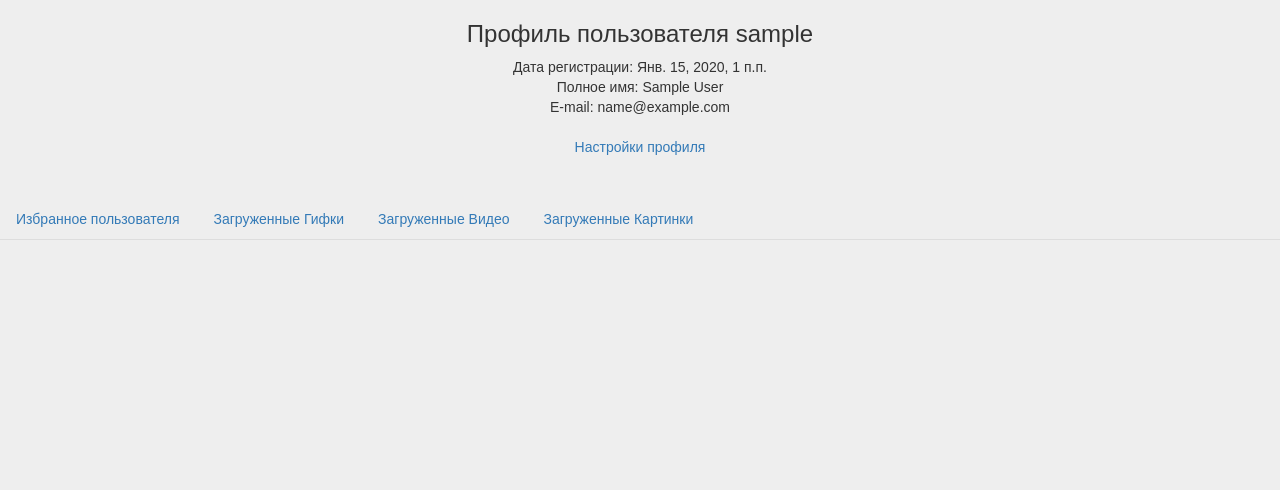
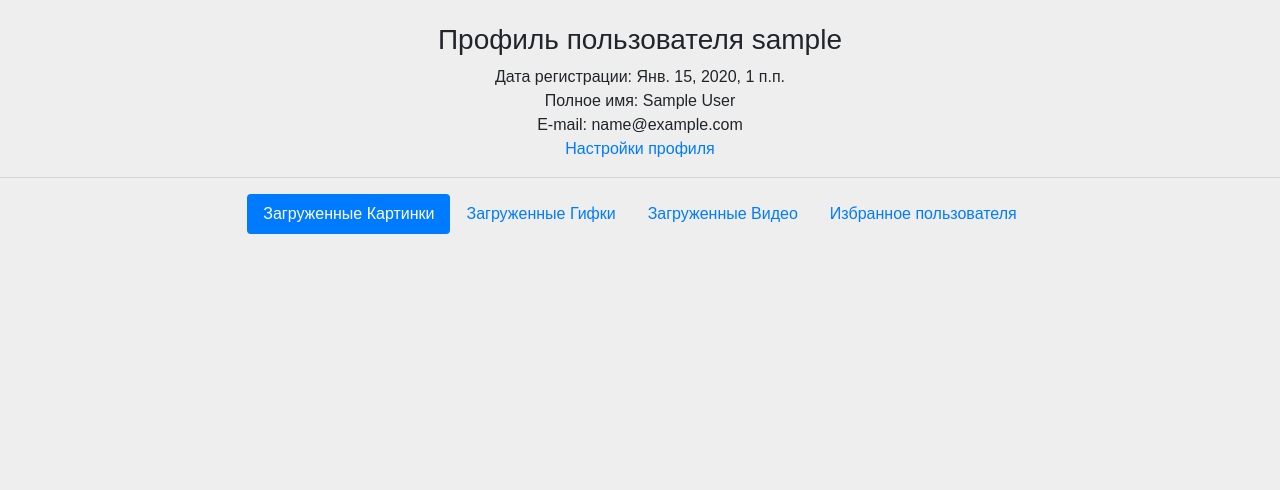
Before and after one commit to endlessnights/gifcol_proj, a Django app: a page that uses gifcol_app/templates/app/base.html in a window 1280 px wide. Shown: the part 271-761 px from the top of the page. Run offline with Django 3.2, Linux system fonts and the light colour scheme; a user stored in the database is signed in; tables that the repository leaves empty hold one stand-in row (values such as "Sample post"); some libraries are stand-ins or nearby versions.

Commit message:
Поправил внешний вид

```diff
--- a/gifcol_app/static/css/main.css
+++ b/gifcol_app/static/css/main.css
@@ -30,7 +30,7 @@ img, video {
 /* Bordered masonry */
 .masonrygal.bordered {
   column-rule: 1px solid #eee;
-  column-gap: 50px;
+  column-gap: 20px;
 }
 
 .masonrygal.bordered .brick {
--- a/gifcol_app/templates/app/base.html
+++ b/gifcol_app/templates/app/base.html
@@ -3,9 +3,9 @@
 <head>
     {% load static %}
         <link rel="stylesheet" href="{% static 'css/main.css' %}"/>
-    <link rel="stylesheet" href="https://maxcdn.bootstrapcdn.com/bootstrap/3.4.1/css/bootstrap.min.css">
-    <script src="https://ajax.googleapis.com/ajax/libs/jquery/3.5.1/jquery.min.js"></script>
-    <script src="https://maxcdn.bootstrapcdn.com/bootstrap/3.4.1/js/bootstrap.min.js"></script>
+    <link rel="stylesheet" href="https://maxcdn.bootstrapcdn.com/bootstrap/4.3.0/css/bootstrap.min.css">
+    <script src="https://code.jquery.com/jquery-3.5.1.slim.min.js"></script>
+    <script src="https://stackpath.bootstrapcdn.com/bootstrap/4.5.0/js/bootstrap.min.js"></script>
     <link rel="stylesheet" href="{% static 'css/lightbox.min.css' %}"/>
     <link rel="stylesheet" href="{% static 'css/animated-masonry-gallery.css' %}"/>
     <script type="text/javascript" src="{% static 'js/jquery-2.js' %}"></script>
@@ -16,29 +16,52 @@
     <title>Meme Archive</title>
 </head>
 <body>
-<nav class="navbar navbar-light" style="background-color: #e3f2fd;margin-bottom:0px;">
-    <a class="navbar-brand" href="/">Гифки</a>
-    <a class="navbar-brand" href="/video">Видео</a>
-    <a class="navbar-brand" href="/img">Картинки</a>
-    {% if user.is_authenticated %}
-    <button style="margin-top:0.5em;margin-left:50px;" class="btn btn-success"><a style="color:white;" href="/new">Загрузить файл</a></button>
-    <div class="dropdown" style="float:right;">
-        <button class="dropbtn">{{request.user.get_short_name}} [{{request.user.username}}]</button>
-        <div class="dropdown-content">
-            <a href="{% url 'get_user_profile' username=request.user %}">Профиль</a>
-            <a href="/user/settings/">Настройки</a>
-            <a href="/logout">Выйти</a>
-        </div>
-    </div>
-    {%endif%}
+
+<nav class="navbar navbar-expand-lg navbar-light" style="background-color: #e3f2fd;">
+    <a class="navbar-brand" href="/">FunGif</a>
+    <button class="navbar-toggler" type="button" data-toggle="collapse" data-target="#navbarText" aria-controls="navbarText" aria-expanded="false" aria-label="Toggle navigation">
+    <span class="navbar-toggler-icon"></span>
+  </button>
+  <div class="collapse navbar-collapse" id="navbarText">
+    <ul class="navbar-nav mr-auto">
+        <li class="nav-item">
+            <a class="nav-link" href="/">Гифки</a>
+        </li>
+        <li class="nav-item">
+            <a class="nav-link" href="/video">Видео</a>
+        </li>
+        <li class="nav-item">
+            <a class="nav-link" href="/img">Картинки</a>
+        </li>
+    </ul>
+      <span class="navbar-text">
+      {% if user.is_authenticated %}
+          <div class="btn-group" role="group">
+              <button type="button" class="btn btn-success"><a style="color:white;" href="/new">Загрузить файл</a></button>
+              <div class="btn-group" role="group">
+                  <button id="btnGroupDrop1" type="button" class="btn btn-secondary dropdown-toggle" data-toggle="dropdown" aria-haspopup="true" aria-expanded="false">
+                      {{request.user.get_short_name}} [{{request.user.username}}]
+                  </button>
+                  <div class="dropdown-menu" style="min-width: 8rem;" aria-labelledby="btnGroupDrop1">
+                      <a class="dropdown-item" href="{% url 'get_user_profile' username=request.user %}">Профиль</a>
+                      <a class="dropdown-item" href="/user/settings/">Настройки</a>
+                      <a class="dropdown-item" href="/logout">Выйти</a>
+                  </div>
+              </div>
+          </div>
+          {% endif %}
+
     {% if not user.is_authenticated %}
-    <form style="float:right;padding-top:1em;" id="login" method="post" action="{% url 'a_login' %}">
+
+    <form class="form-inline" id="login" method="post" action="{% url 'a_login' %}">
         {% csrf_token %}
-        <input style="width:120px;" type="text" name="username" id="InputUsername"  placeholder="Введите логин">
-        <input style="width:120px;" type="password" name="password" id="InputPassword" placeholder="Введите пароль">
-        <button style="margin-left:2px;" type="submit"> Войти</button>
+        <input class="form-control mb-2 mr-sm-2" type="text" name="username"  placeholder="Введите логин">
+        <input class="form-control mb-2 mr-sm-2" type="password" name="password" placeholder="Введите пароль">
+        <button class="btn btn-secondary mb-2" type="submit"> Войти</button>
     </form>
     {%endif%}
+    </span>
+  </div>
 </nav>
 {% block content %}
 {% endblock %}
--- a/gifcol_app/templates/app/edit.html
+++ b/gifcol_app/templates/app/edit.html
@@ -1,4 +1,4 @@
-{% extends 'app/base-img.html' %}
+{% extends 'app/base.html' %}
 {% block content %}
 {% load crispy_forms_tags %}
 {% if user.is_authenticated %}
--- a/gifcol_app/templates/app/user_profile.html
+++ b/gifcol_app/templates/app/user_profile.html
@@ -21,36 +21,27 @@
 }
 </style>
 <div class="parallax"></div>
-    <div class="row" style="margin:15px;" align="center">
-            <h3>Профиль пользователя {{ user.username }}</h3>
-                        <div class="row">
-               <div class="col-sm-12" title="{{user.date_joined|timesince}} назад">
-                  Дата регистрации: {{user.date_joined}}
-               </div>
-            </div>
-        <div class="row">
-                    <div class="col-sm-12">
-                  Полное имя: {{user.get_full_name}}
-                    </div>
-                </div>
-        {% if request.user == user %}
-            <div class="row">
-               <div class="col-sm-12">
-                  E-mail: {{user.email}}
-               </div>
-            </div>
-            <br>
-            <div class="row">
-               <div class="col-sm-12">
-                  <a href="/user/settings/">Настройки профиля</a>
-               </div>
-            </div>
-        {% endif %}
-    </div>
+<br>
+<div class="container">
+  <div class="row" align="center">
+    <div class="col"><h3>Профиль пользователя {{ user.username }}</h3></div>
+    <div class="w-100"></div>
+    <div class="col">Дата регистрации: {{user.date_joined}}</div>
+    <div class="w-100"></div>
+    <div class="col">Полное имя: {{user.get_full_name}}</div>
+      {% if request.user == user %}
+    <div class="w-100"></div>
+    <div class="col">E-mail: {{user.email}}</div>
+    <div class="w-100"></div>
+    <div class="col"><a href="/user/settings/">Настройки профиля</a></div>
+      {% endif %}
+  </div>
+</div>
+
     <hr>
-<ul class="nav nav-tabs" id="myTab" role="tablist">
+<ul class="nav nav-pills mb-3" id="myTab" role="tablist" style="justify-content: center;">
   <li class="nav-item">
-    <a class="nav-link active" id="user_favs_tab" data-toggle="tab" href="#user_favs" role="tab" aria-controls="home" aria-selected="true">Избранное пользователя</a>
+    <a class="nav-link active" id="user_favs_tab" data-toggle="tab" href="#user_favs" role="tab" aria-controls="home" aria-selected="true">Загруженные Картинки</a>
   </li>
   <li class="nav-item">
     <a class="nav-link" id="user_upl_gifs_tab" data-toggle="tab" href="#user_upl_gifs" role="tab" aria-controls="profile" aria-selected="false">Загруженные Гифки</a>
@@ -59,24 +50,23 @@
     <a class="nav-link" id="user_upl_videos_tab" data-toggle="tab" href="#user_upl_videos" role="tab" aria-controls="contact" aria-selected="false">Загруженные Видео</a>
   </li>
   <li class="nav-item">
-    <a class="nav-link" id="user_upl_imgs_tab" data-toggle="tab" href="#user_upl_imgs" role="tab" aria-controls="contact" aria-selected="false">Загруженные Картинки</a>
+    <a class="nav-link" id="user_upl_imgs_tab" data-toggle="tab" href="#user_upl_imgs" role="tab" aria-controls="contact3" aria-selected="false">Избранное пользователя</a>
   </li>
 </ul>
+
 <div class="tab-content" id="myTabContent">
   <div class="tab-pane fade show active" id="user_favs" role="tabpanel" aria-labelledby="user_favs_tab">
-    <div class="masonry bordered">
     <div id="gallery-content">
         <div id="gallery-content-center" style="position: relative; overflow: hidden; height: 1200px;" class="gallery-content-center-full isotope">
-            {% for mediamodel in files_added_by_user %}
+            {% for mediamodel in imgs_added_by_user %}
             <a class="example-image-link" href="{{mediamodel.media_img.url}}" data-lightbox="example-set" data-title="{{mediamodel.title}}<br>{{mediamodel.desc}}">
                 <img class="example-image" src="{{mediamodel.media_img.url}}" class="all landscape isotope-item"  style="position: absolute; left: 0px; top: 0px; transform: translate3d(620px, 420px, 0px) scale3d(1, 1, 1); opacity: 1;" alt=""/>
             </a>
             {% endfor %}
         </div>
     </div>
-    </div>
   </div>
-  <div class="tab-pane fade" id="user_upl_gifs" role="tabpanel" aria-labelledby="user_upl_gifs_tab">
+  <div class="tab-pane fade" id="user_upl_gifs" role="tabpanel" aria-labelledby="user_favs_tab">
 
   </div>
   <div class="tab-pane fade" id="user_upl_videos" role="tabpanel" aria-labelledby="user_upl_videos_tab">
--- a/gifcol_app/views.py
+++ b/gifcol_app/views.py
@@ -47,10 +47,10 @@ def imgpage(request):
 # Профиль пользователя
 def get_user_profile(request, username):
     userprofile = User.objects.get(username=username)
-    files_added_by_user = mediamodel.objects.filter(author=userprofile, filetype='img')  # список файлов, добавленных пользователем
+    imgs_added_by_user = mediamodel.objects.filter(author=userprofile, filetype='img')  # список файлов, добавленных пользователем
     return render(request, 'app/user_profile.html', {
         "user": userprofile,
-        "files_added_by_user": files_added_by_user,
+        "imgs_added_by_user": imgs_added_by_user,
     })
 # Настройки профиля
 def edit_profile(request):
```
